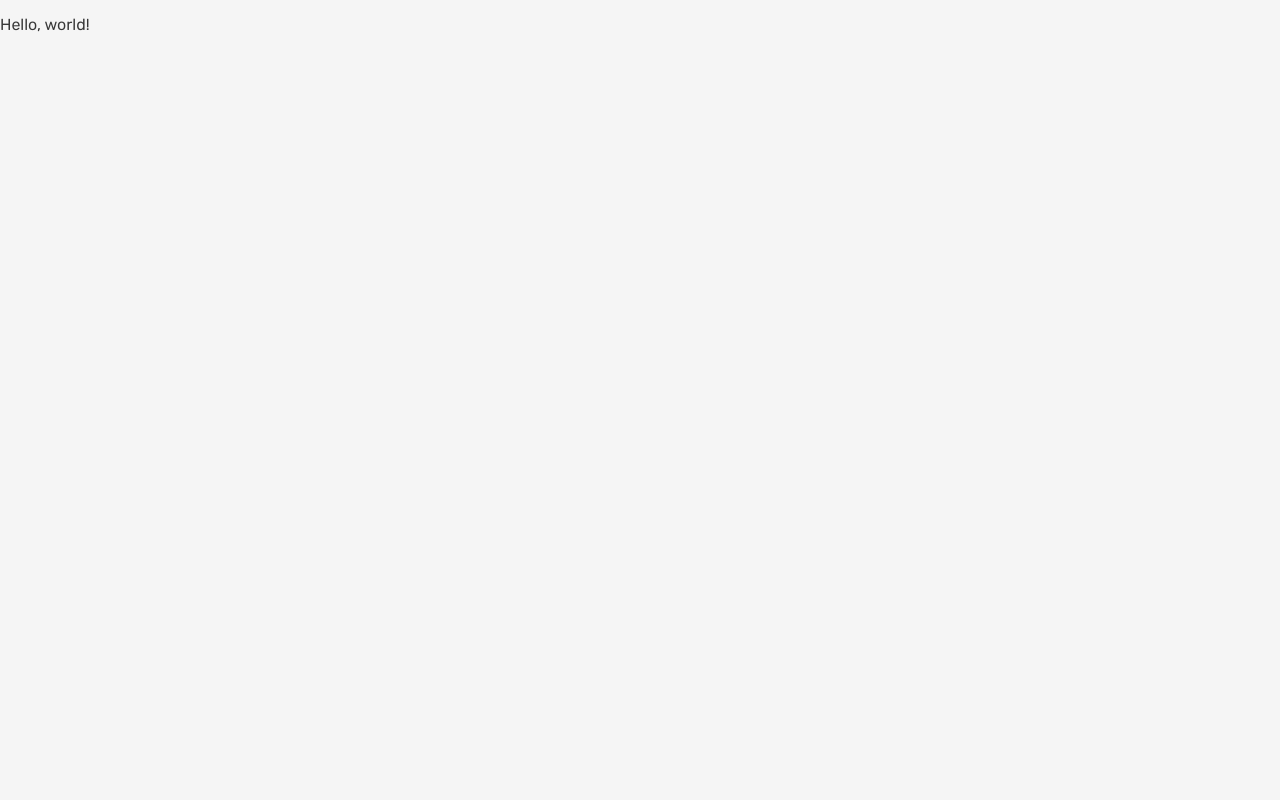
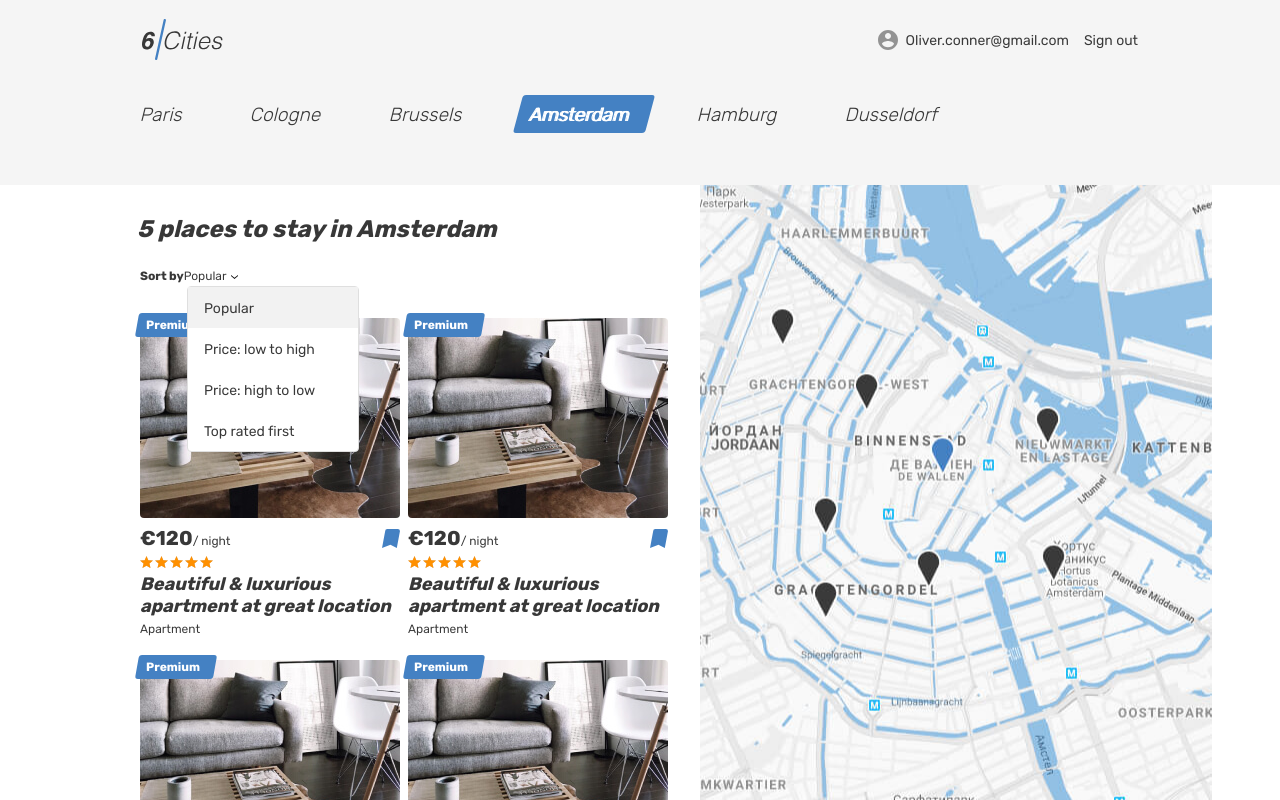
Before and after one commit to kruglyakov-ak/1427677-six-cities-8, a React (Create React App) app in the folder project/: page / in a window 1280 px wide. Built offline with nearby package versions, Linux system fonts and the light colour scheme.

Commit message:
Реализовал отображение страницы -Подключил main-page.tsx в app.tsx -Добавил Props главной страницы(количество предложений аренды)

```diff
--- a/project/src/components/app/app.tsx
+++ b/project/src/components/app/app.tsx
@@ -1,5 +1,11 @@
-function App(): JSX.Element {
-  return <p>Hello, world!</p>;
+import MainPage from '../main-page/main-page';
+
+type AppProps = {
+  placeCardCount: number;
+}
+
+function App({ placeCardCount }: AppProps): JSX.Element {
+  return <MainPage placeCardCount={placeCardCount} />;
 }
 
 export default App;
--- a/project/src/components/main-page/main-page.tsx
+++ b/project/src/components/main-page/main-page.tsx
@@ -1,6 +1,10 @@
 import PlaceCard from '../place-card/place-card';
 
-function MainPage(): JSX.Element {
+type MainPageProps = {
+  placeCardCount: number;
+}
+
+function MainPage({ placeCardCount }: MainPageProps): JSX.Element {
 
   return (
     <div className="page page--gray page--main">
@@ -74,7 +78,7 @@ function MainPage(): JSX.Element {
           <div className="cities__places-container container">
             <section className="cities__places places">
               <h2 className="visually-hidden">Places</h2>
-              <b className="places__found">312 places to stay in Amsterdam</b>
+              <b className="places__found">{placeCardCount} places to stay in Amsterdam</b>
               <form className="places__sorting" action="#" method="get">
                 <span className="places__sorting-caption">Sort by</span>
                 <span className="places__sorting-type" tabIndex={0}>
--- a/project/src/index.tsx
+++ b/project/src/index.tsx
@@ -2,8 +2,14 @@ import React from 'react';
 import ReactDOM from 'react-dom';
 import App from './components/app/app';
 
+const Setting = {
+  PLACE_CARD_COUNT: 5,
+};
+
 ReactDOM.render(
   <React.StrictMode>
-    <App />
+    <App
+      placeCardCount={Setting.PLACE_CARD_COUNT}
+    />
   </React.StrictMode>,
   document.getElementById('root'));
```
